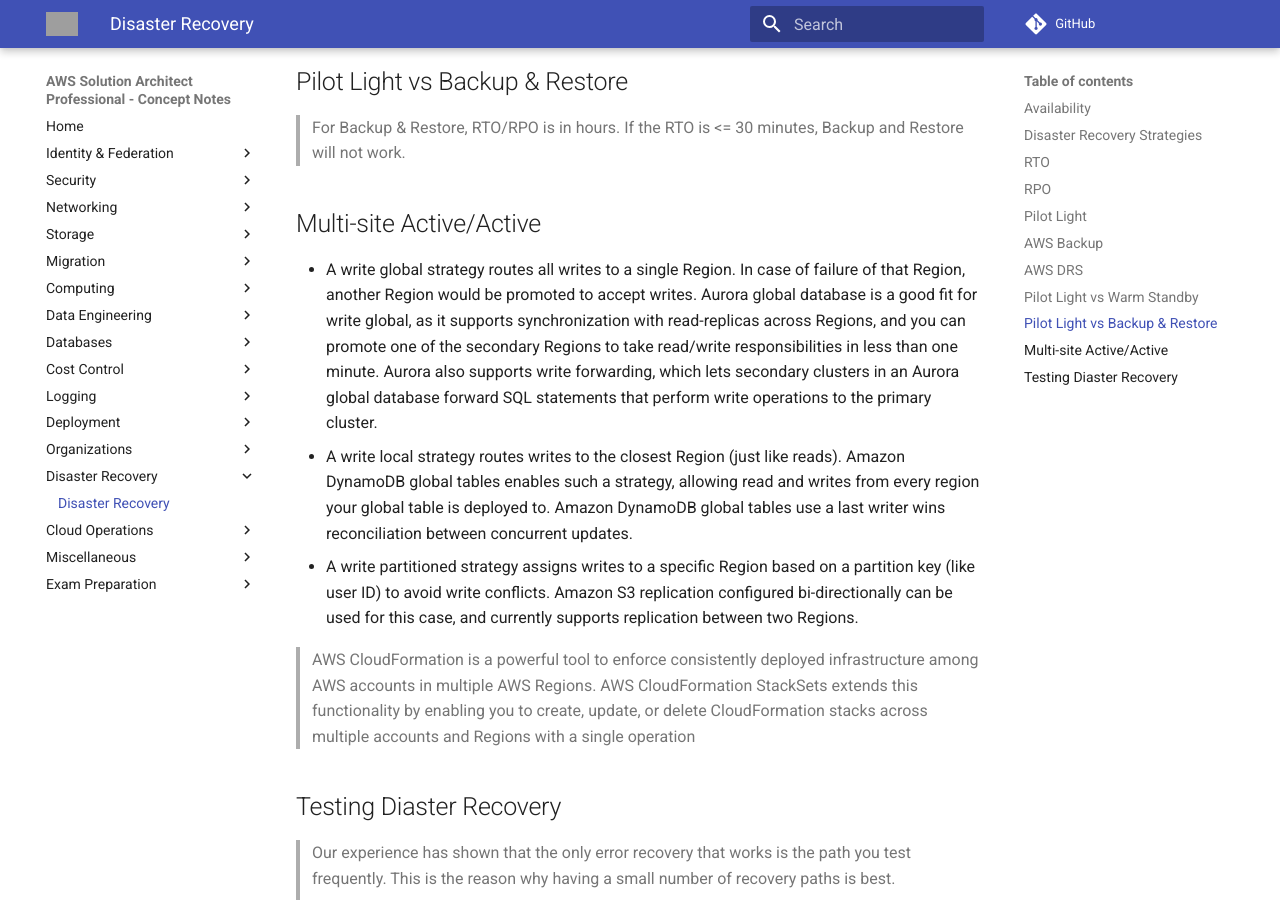
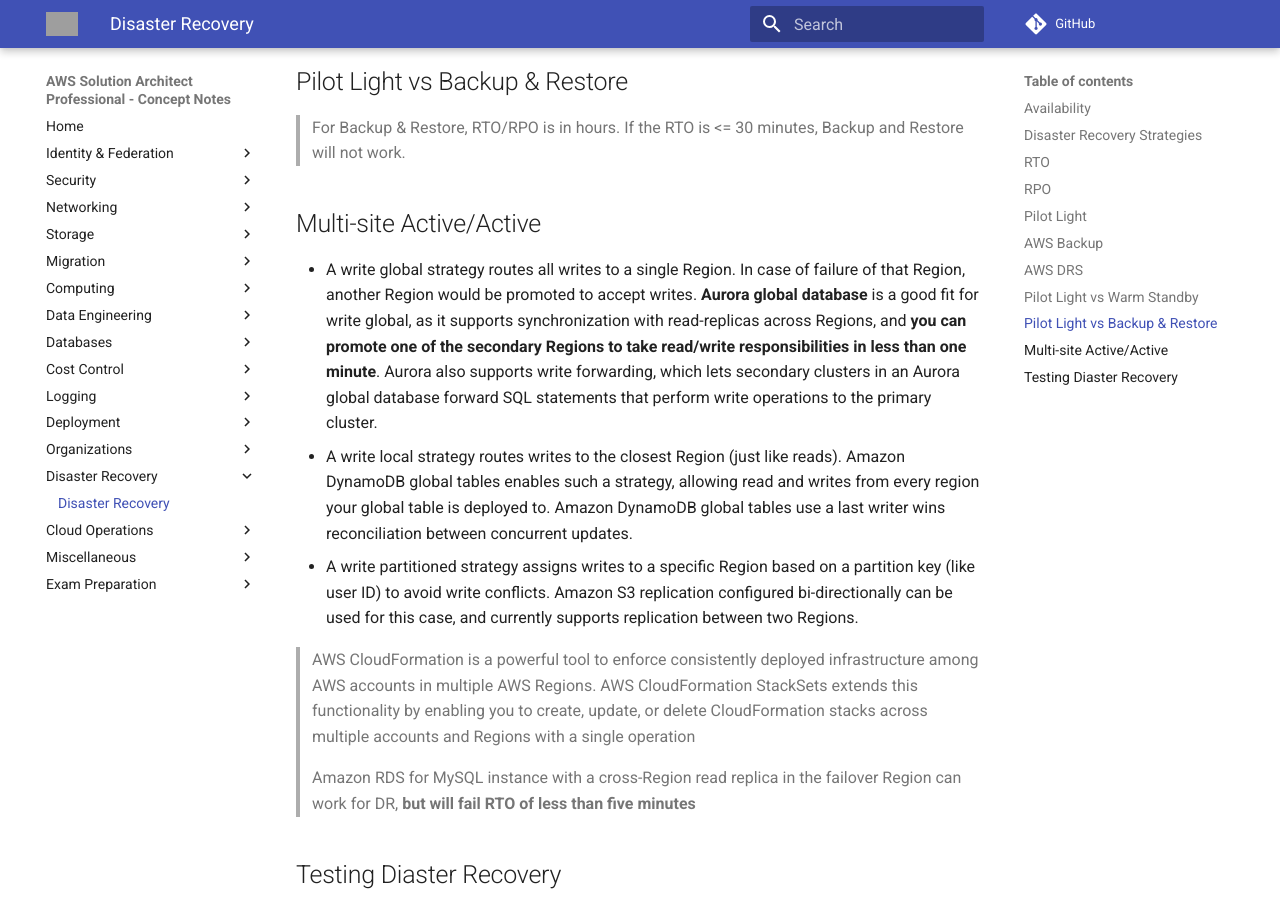
Before and after one commit to jeyabalajis/aws-certified-sa-pro-notes, an MkDocs documentation site: the page built from docs/disaster_recovery/disaster_recovery.md, in a window 1280 px wide and 900 px high, scrolled down 3397 px. Built offline with MkDocs 1.6.1 and Material for MkDocs 9.7.7, drawn with Linux system fonts in a browser that asks for light colours; comment, search, counter and statistics services are not loaded; grey boxes are pictures that could not be loaded.

Commit message:
Update disaster_recovery.md

```diff
--- a/docs/disaster_recovery/disaster_recovery.md
+++ b/docs/disaster_recovery/disaster_recovery.md
@@ -88,9 +88,9 @@
 ## Multi-site Active/Active
 
 - A write global strategy routes all writes to a single Region. In case of failure of that Region, another
-Region would be promoted to accept writes. Aurora global database is a good fit for write global,
-as it supports synchronization with read-replicas across Regions, and you can promote one of the
-secondary Regions to take read/write responsibilities in less than one minute. Aurora also supports
+Region would be promoted to accept writes. **Aurora global database** is a good fit for write global,
+as it supports synchronization with read-replicas across Regions, and **you can promote one of the
+secondary Regions to take read/write responsibilities in less than one minute**. Aurora also supports
 write forwarding, which lets secondary clusters in an Aurora global database forward SQL statements
 that perform write operations to the primary cluster.
 - A write local strategy routes writes to the closest Region (just like reads). Amazon DynamoDB global
@@ -106,6 +106,8 @@
 you to create, update, or delete CloudFormation stacks across multiple accounts and Regions with
 a single operation
 
+> Amazon RDS for MySQL instance with a cross-Region read replica in the failover Region can work for DR, **but will fail RTO of less than five minutes**
+
 ## Testing Diaster Recovery
 
 > Our experience has shown that the only error recovery that works is the path you test frequently. This is
```
